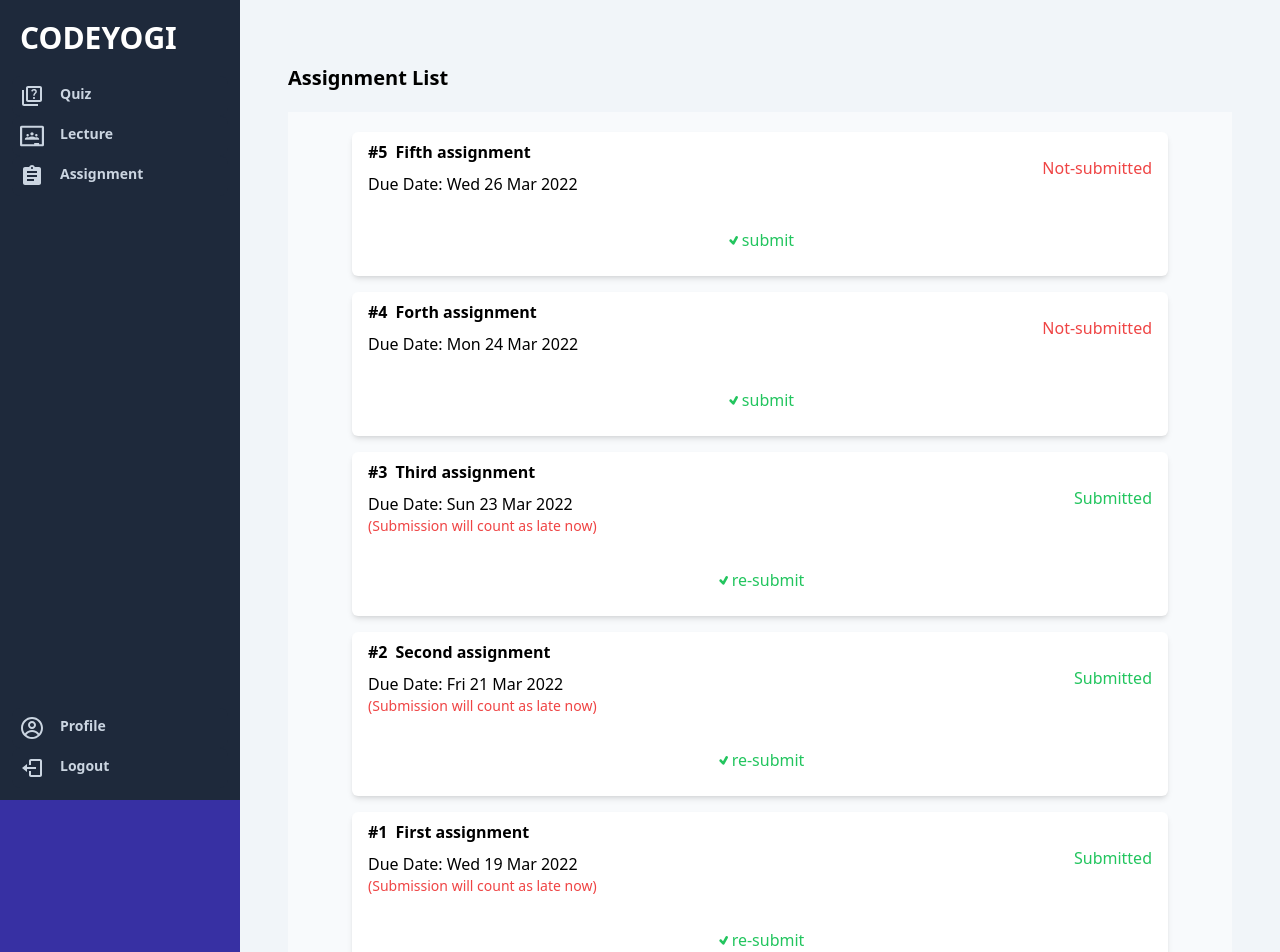
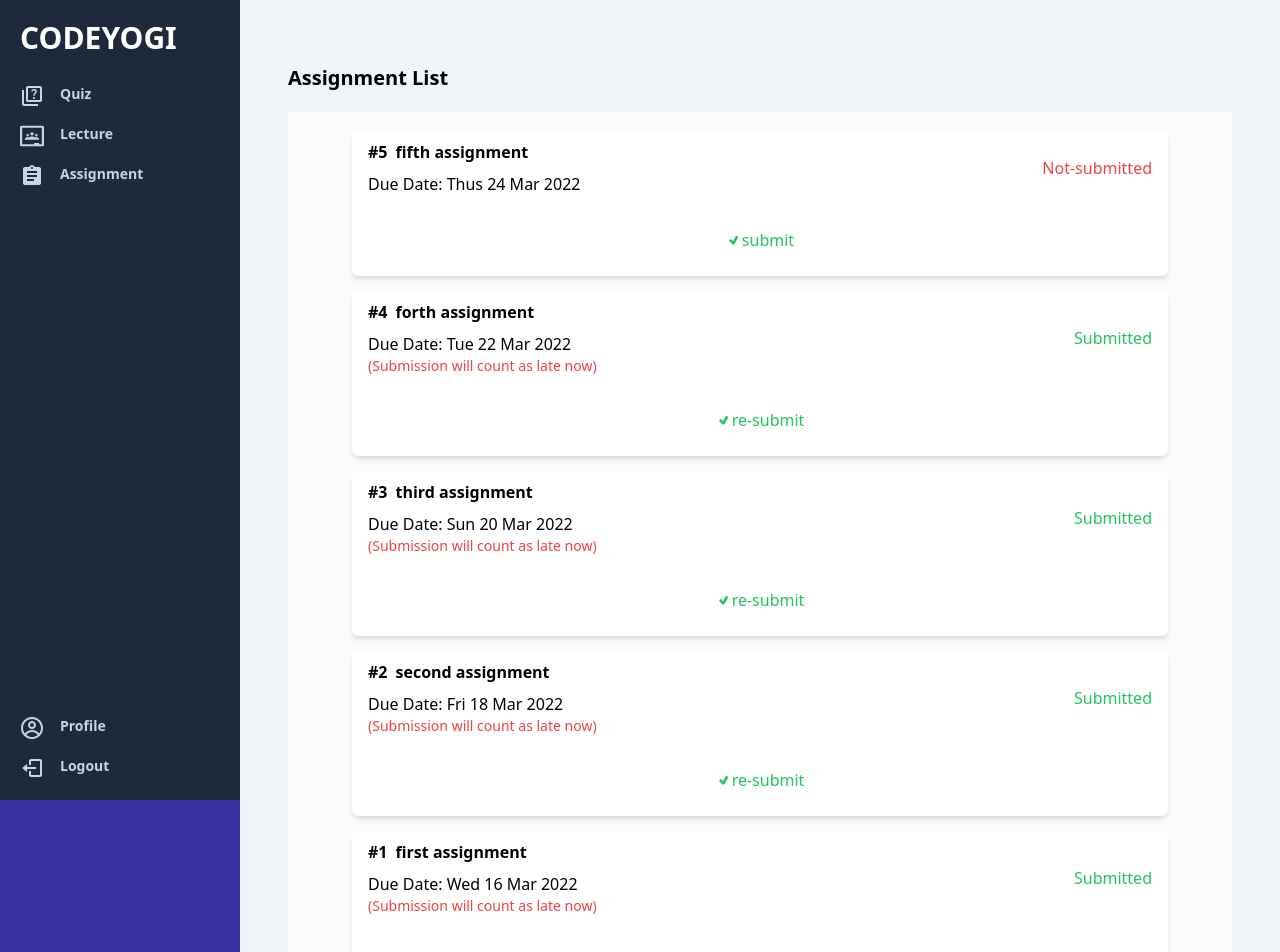
Before and after one commit to khansali10/codeyogi_clone_site, a React (Vite) app: page /assignment in a window 1280 px wide. Shown: the top 952 px of the page. Built offline with nearby package versions, Linux system fonts and the light colour scheme; the HTML template or start-up script is replaced by a standard one.

Commit message:
final output without login/out

```diff
--- a/src/AssignContentList.jsx
+++ b/src/AssignContentList.jsx
@@ -2,49 +2,52 @@
 import AssignContentDetailsCard from "./AssignContentDetailsCard";
 import { Link } from "react-router-dom";
 import ListLayout from "./ListLayout";
-function AssignContentList() {
+function AssignContentList(params) {
+  const data = [
+    {
+      name: "fifth assignment",
+      id: 5,
+      dueDate: "Thus 24 Mar 2022",
+      submited: false,
+    },
+    {
+      name: "forth assignment",
+      id: 4,
+      dueDate: "Tue 22 Mar 2022",
+      submited: true,
+    },
+    {
+      name: "third assignment",
+      id: 3,
+      dueDate: "Sun 20 Mar 2022",
+      submited: true,
+    },
+    {
+      name: "second assignment",
+      id: 2,
+      dueDate: "Fri 18 Mar 2022",
+      submited: true,
+    },
+    {
+      name: "first assignment",
+      id: 1,
+      dueDate: "Wed 16 Mar 2022",
+      submited: true,
+    },
+  ];
+
   return (
     <>
       <ListLayout>
-        <Link to="/assignment/assigndetail">
-          <AssignContentDetailsCard
-            assignmentTitle="Fifth assignment"
-            id="5"
-            dueDate="Wed 26 Mar 2022"
-            submited={false}
-          ></AssignContentDetailsCard>
-        </Link>
-        <Link to="/assignment/assigndetail">
-          <AssignContentDetailsCard
-            assignmentTitle="Forth assignment"
-            id="4"
-            dueDate="Mon 24 Mar 2022"
-            submited={false}
-          ></AssignContentDetailsCard>
-        </Link>
-        <Link to="/assignment/assigndetail">
-          <AssignContentDetailsCard
-            assignmentTitle="Third assignment"
-            id="3"
-            dueDate="Sun 23 Mar 2022"
-            submited={true}
-          ></AssignContentDetailsCard>
-        </Link>
-        <Link to="/assignment/assigndetail">
-          <AssignContentDetailsCard
-            assignmentTitle="Second assignment"
-            id="2"
-            dueDate="Fri 21 Mar 2022"
-            submited={true}
-          ></AssignContentDetailsCard>
-        </Link>
-        <Link to="/assignment/assigndetail">
-          <AssignContentDetailsCard
-            assignmentTitle="First assignment"
-            id="1"
-            dueDate="Wed 19 Mar 2022"
-            submited={true}
-          ></AssignContentDetailsCard>
+        <Link to="/assignment/id:/assigndetail">
+          {data.map((item) => (
+            <AssignContentDetailsCard
+              assignmentTitle={item.name}
+              id={item.id}
+              submited={item.submited}
+              dueDate={item.dueDate}
+            ></AssignContentDetailsCard>
+          ))}
         </Link>
       </ListLayout>
     </>
--- a/src/LectureContentList.jsx
+++ b/src/LectureContentList.jsx
@@ -1,20 +1,55 @@
-import React from 'react';
+import React from "react";
 import LectureDetailsCard from "./LectureDetailsCard";
 import { Link } from "react-router-dom";
-import ListLayout from './ListLayout';
+import ListLayout from "./ListLayout";
 
 function LectureContentList() {
+  const lectureData = [
+    {
+      topic: "Responsive Design",
+      id: 5,
+      date: "Wed 24 Mar 2022",
+      duration: "3hr",
+    },
+    {
+      topic: "CSS Position and Units",
+      id: 4,
+      date: "Mon 21 Mar 2022",
+      duration: "3hr",
+    },
+    {
+      topic: "Tailwind CSS",
+      id: 3,
+      date: "Sat 19 Mar 2022",
+      duration: "3hr",
+    },
+    {
+      topic: "Utility Classes",
+      id: 2,
+      date: "Thus 17 Mar 2022",
+      duration: "3hr",
+    },
+    {
+      topic: "Basic HTML CSS",
+      id: 1,
+      date: "Wed 16 Mar 2022",
+      duration: "3hr",
+    },
+  ];
   return (
     <>
       <ListLayout>
-                <LectureDetailsCard lectureTopics="Responsive Design" id="5" date="Wed 26 Mar 2022" duration="3hr"></LectureDetailsCard>
-                <LectureDetailsCard lectureTopics="CSS Position and Units" id="4" date="Wed 26 Mar 2022" duration="3hr"></LectureDetailsCard>
-                <LectureDetailsCard lectureTopics="Tailwind CSS" id="3" date="Wed 26 Mar 2022" duration="3hr"></LectureDetailsCard>
-                <LectureDetailsCard lectureTopics="Utility Classes" id="2" date="Wed 26 Feb 2022" duration="3hr"></LectureDetailsCard>
-                <LectureDetailsCard lectureTopics="Basic HTML CSS" id="1" date="Wed 26 Jan 2022" duration="3hr"></LectureDetailsCard>
+        {lectureData.map((item) => (
+          <LectureDetailsCard
+            lectureTopics={item.topic}
+            id={item.id}
+            date={item.date}
+            duration={item.duration}
+            key={item.id}
+          ></LectureDetailsCard>
+        ))}
       </ListLayout>
     </>
   );
-
 }
 export default LectureContentList;
--- a/src/LectureDetailsCard.jsx
+++ b/src/LectureDetailsCard.jsx
@@ -1,5 +1,6 @@
 import React from "react";
 import { Link } from "react-router-dom";
+import { BiLinkExternal } from "react-icons/bi";
 function LectureDetailsCard(params) {
   return (
     <>
@@ -8,8 +9,7 @@
           <div className="flex flex-col grow rounded-md">
             <div className="font-semibold">
               <span>Lecture</span>
-              <span className="ml-2">#</span>
-              {params.id}
+              <span className="ml-2">#{params.id}</span>
               <span className="text-slate-500 ml-3">({params.date})</span>
             </div>
             <span className="text-slate-400 text-sm">
@@ -21,11 +21,11 @@
               </ul>
             </div>
             <div className="">
-              <a
-                href="https://google.com"
-                className=" flex justify-center p-5 text-slate-700 font-semibold "
-              >
-                Watch/Download Recording
+              <a href="https://google.com" className="">
+                <span className="flex items-center justify-center p-3 text-md font-semibold text-slate-500">
+                  <BiLinkExternal className="w-6 h-6 mr-2" />
+                  Watch/Download Recording
+                </span>
               </a>
             </div>
           </div>
--- a/src/assignmentDataList/AssignmentDataList.jsx
+++ /dev/null
@@ -1,19 +0,0 @@
-import { React } from "react";
-
-function AssignmentDataList() {
-  const Data = [
-    {
-      id: "1",
-      name: "assignment 1",
-    },
-    {
-      id: "2",
-      name: "assignment 2",
-    },
-    {
-      id: "3",
-      name: "assignment 3",
-    },
-  ];
-}
-export default AssignmentDataList;
```
Also changed, not shown: src/AssignContentDetailsCard.jsx (line endings or trailing spaces), src/Logout.jsx (line endings or trailing spaces), src/MainLayout.jsx (line endings or trailing spaces), src/NotFound.jsx (line endings or trailing spaces), src/Profile.jsx (line endings or trailing spaces), src/Sidebar.jsx (line endings or trailing spaces). Lines whose indentation alone changed are shown as unchanged.
